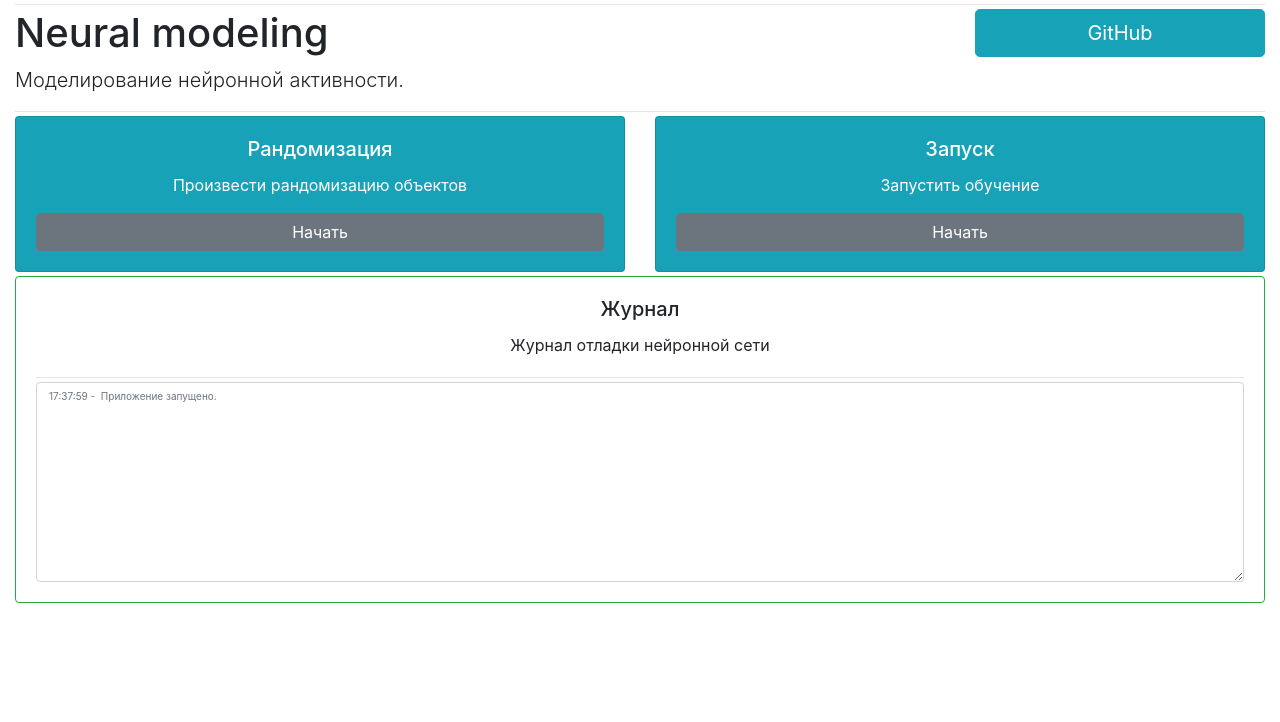
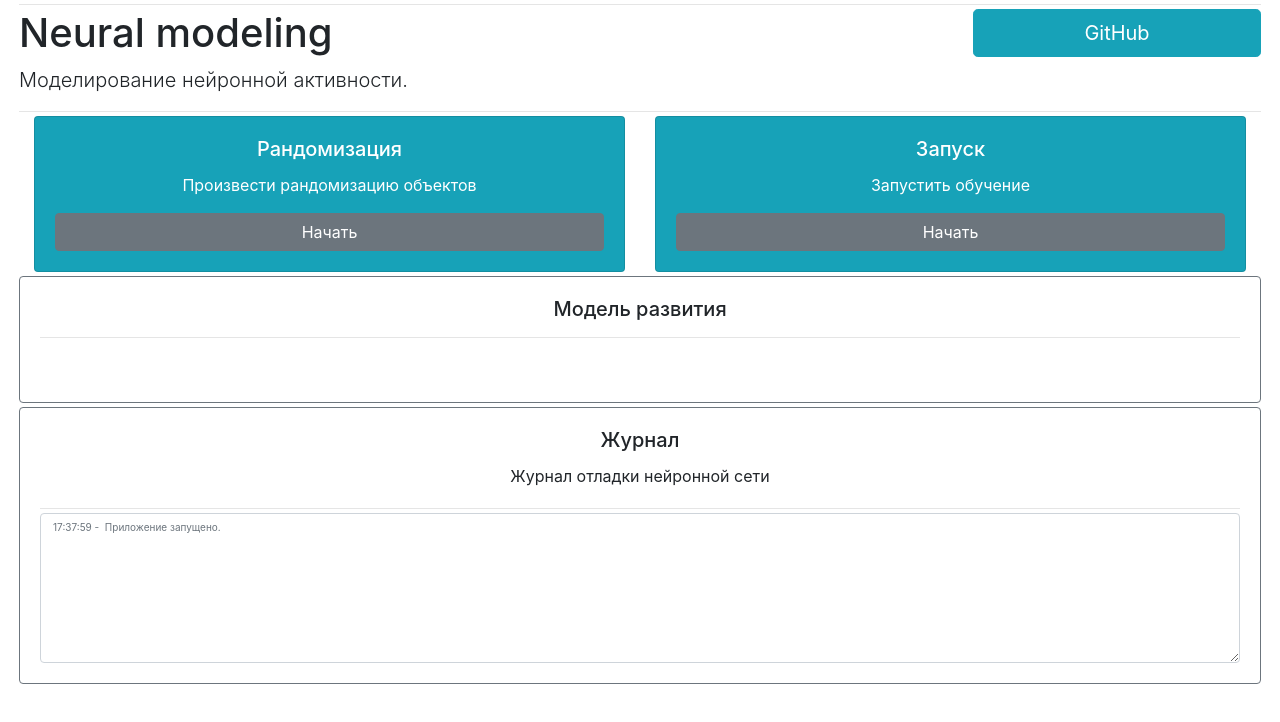
Before and after one commit to ArtReeX/neural-modeling, a React (Create React App) app: page / in a window 1280 px wide. Shown: the top 722 px of the page. Built offline with nearby package versions, Linux system fonts and the light colour scheme.

Commit message:
Изменена структура проекта.

```diff
--- a/src/App.js
+++ b/src/App.js
@@ -3,6 +3,8 @@ import "bootstrap/dist/css/bootstrap.min.css";
 import { Container } from "reactstrap";
 import Header from "./Header";
 import Panel from "./Panel";
+import Field from "./Field";
+import Console from "./Console";
 
 export default class App extends PureComponent {
   render() {
@@ -10,6 +12,8 @@ export default class App extends PureComponent {
       <Container fluid>
         <Header />
         <Panel />
+        <Field />
+        <Console />
       </Container>
     );
   }
--- /dev/null
+++ b/src/Console.js
@@ -0,0 +1,43 @@
+import React, { Component } from "react";
+import "bootstrap/dist/css/bootstrap.min.css";
+import { Input, CardDeck, Card, Button, CardTitle, CardText } from "reactstrap";
+
+export default class Panel extends Component {
+  constructor(props) {
+    super(props);
+    this.state = { console: "" };
+
+    this.addInfoToConsole.bind(this);
+  }
+  addInfoToConsole(event) {
+    const date = new Date();
+    const time = `${date.getHours()}:${date.getMinutes()}:${date.getSeconds()}`;
+    this.setState({
+      console: `\n ${time} - ${this.state.console} ${event}`.trim()
+    });
+  }
+  componentDidMount() {
+    this.addInfoToConsole("Приложение запущено.");
+  }
+  render() {
+    return (
+      <Card className="m-1" body outline color="secondary">
+        <CardTitle className="text-center">Журнал</CardTitle>
+        <CardText className="text-center" id="console">
+          Журнал отладки нейронной сети
+        </CardText>
+        <hr className="my-1" />
+        <CardText>
+          <Input
+            className="text-muted"
+            style={{ height: "150px", fontSize: "10px" }}
+            type="textarea"
+            name="text"
+            id="console"
+            value={this.state.console}
+          />
+        </CardText>
+      </Card>
+    );
+  }
+}
--- /dev/null
+++ b/src/Field.js
@@ -0,0 +1,15 @@
+import React, { Component } from "react";
+import "bootstrap/dist/css/bootstrap.min.css";
+import { Card, CardBody, CardTitle } from "reactstrap";
+
+export default class Field extends Component {
+  render() {
+    return (
+      <Card className="m-1" body outline color="secondary">
+        <CardTitle className="text-center">Модель развития</CardTitle>
+        <hr className="my-1" />
+        <CardBody />
+      </Card>
+    );
+  }
+}
--- a/src/Header.js
+++ b/src/Header.js
@@ -5,7 +5,7 @@ import { Row, Col, Button } from "reactstrap";
 export default class Header extends PureComponent {
   render() {
     return (
-      <div>
+      <div className="m-1">
         <hr className="my-1" />
         <Row>
           <Col sm="12" lg="9">
--- a/src/Panel.js
+++ b/src/Panel.js
@@ -1,26 +1,11 @@
 import React, { Component } from "react";
 import "bootstrap/dist/css/bootstrap.min.css";
-import { Input, CardDeck, Card, Button, CardTitle, CardText } from "reactstrap";
+import { CardDeck, Card, Button, CardTitle, CardText } from "reactstrap";
 
 export default class Panel extends Component {
-  constructor(props) {
-    super(props);
-    this.state = { console: "" };
-
-    this.addInfoToConsole.bind(this);
-  }
-  addInfoToConsole(event) {
-    const date = new Date();
-    const time = `${date.getHours()}:${date.getMinutes()}:${date.getSeconds()}`;
-    this.setState({ console: `${time} - ${this.state.console} ${event} \n` });
-  }
-  componentDidMount() {
-    this.addInfoToConsole("Приложение запущено.");
-  }
   render() {
     return (
-      <div>
-        <CardDeck>
+      <CardDeck className="m-1">
         <Card className="text-center" body inverse color="info">
           <CardTitle>Рандомизация</CardTitle>
           <CardText>Произвести рандомизацию объектов</CardText>
@@ -33,24 +18,6 @@ export default class Panel extends Component {
           <Button>Начать</Button>
         </Card>
       </CardDeck>
-        <Card className="mt-1" body outline color="success">
-          <CardTitle className="text-center">Журнал</CardTitle>
-          <CardText className="text-center" id="console">
-            Журнал отладки нейронной сети
-          </CardText>
-          <hr className="my-1" />
-          <CardText>
-            <Input
-              className="text-muted"
-              style={{ height: "200px", fontSize: "10px" }}
-              type="textarea"
-              name="text"
-              id="console"
-              value={this.state.console}
-            />
-          </CardText>
-        </Card>
-      </div>
     );
   }
 }
```
Lines whose indentation alone changed are shown as unchanged.
